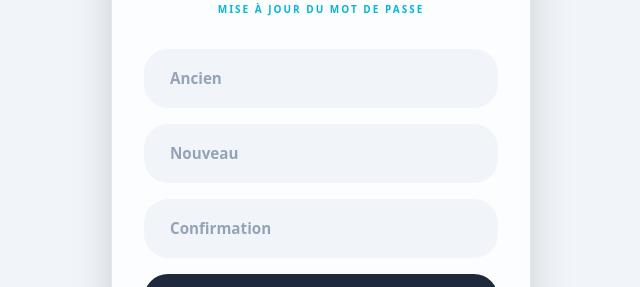
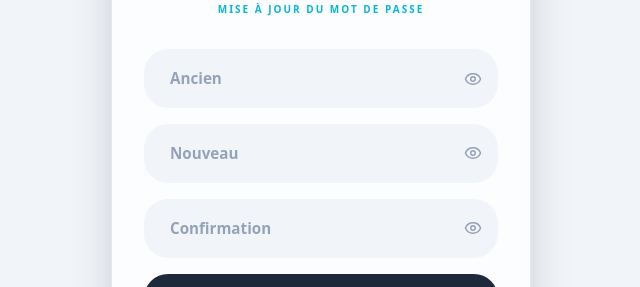
Before and after one commit to kngolivier/emeno, a React (Vite) app: page /change-password in a window 1280 px wide. Shown: the part 268-555 px from the top of the page, without its empty margins (319-959 px from the left). Built offline with nearby package versions, Linux system fonts and the light colour scheme; no server answers.

Commit message:
Debug stats services

```diff
--- a/src/pages/auth/ChangePassword.jsx
+++ b/src/pages/auth/ChangePassword.jsx
@@ -3,7 +3,7 @@
 import { useState } from "react";
 import { changePassword } from "../../api/auth.api";
 import { useNavigate } from "react-router-dom";
-import { Lock, ArrowLeft, CheckCircle2, Loader2, KeyRound, AlertCircle } from "lucide-react";
+import { Lock, ArrowLeft, CheckCircle2, Loader2, KeyRound, AlertCircle, Eye, EyeOff } from "lucide-react";
 import { motion, AnimatePresence } from "framer-motion";
 import { useAuth } from "../../context/AuthContext";
 
@@ -24,7 +24,12 @@ export default function ChangePassword() {
     setLoading(true);
     try {
       await changePassword({ oldPassword: formData.oldPassword, newPassword: formData.newPassword });
-      logout();
+      // 1. Déconnexion
+      await logout();
+
+      // 2. Redirection forcée
+      // Utiliser window.location permet de réinitialiser l'état de l'application
+      window.location.href = "/login";
       navigate("/login", { replace: true, state: { message: "Mot de passe mis à jour." } });
     } catch (err) {
       setError(err.response?.data?.message || "Une erreur est survenue");
@@ -80,9 +85,23 @@ export default function ChangePassword() {
 }
 
 function InputGroup({ label, ...props }) {
+    const [show, setShow] = useState(false);
+
   return (
     <div className="relative group">
-      <input {...props} placeholder={label} className="w-full px-6 py-4 bg-slate-100 dark:bg-slate-800 border-2 border-transparent focus:border-secondary/30 rounded-2xl outline-none text-sm font-bold text-slate-800 dark:text-white transition-all placeholder:text-slate-400" />
+      <input
+        {...props}
+        type={show ? "text" : props.type}
+        placeholder={label}
+        className="w-full px-6 py-4 bg-slate-100 dark:bg-slate-800 border-2 border-transparent focus:border-secondary/30 rounded-2xl outline-none text-sm font-bold text-slate-800 dark:text-white transition-all placeholder:text-slate-400"
+      />
+      <button
+        type="button"
+        onClick={() => setShow(!show)}
+        className="absolute right-4 top-1/2 -translate-y-1/2 text-slate-400 hover:text-secondary transition-colors"
+      >
+        {show ? <EyeOff size={18} /> : <Eye size={18} />}
+      </button>
     </div>
   );
 }
--- a/src/pages/services/ServicesList.jsx
+++ b/src/pages/services/ServicesList.jsx
@@ -32,6 +32,7 @@ export default function ServicesList() {
     const loadStats = async () => {
       try {
         const res = await getStats();
+        console.log("Statistiques des services : ", res)
         setStats(res?.data?.data || res?.data || res);
       } catch (err) {
         console.error("Erreur chargement stats services:", err);
```
